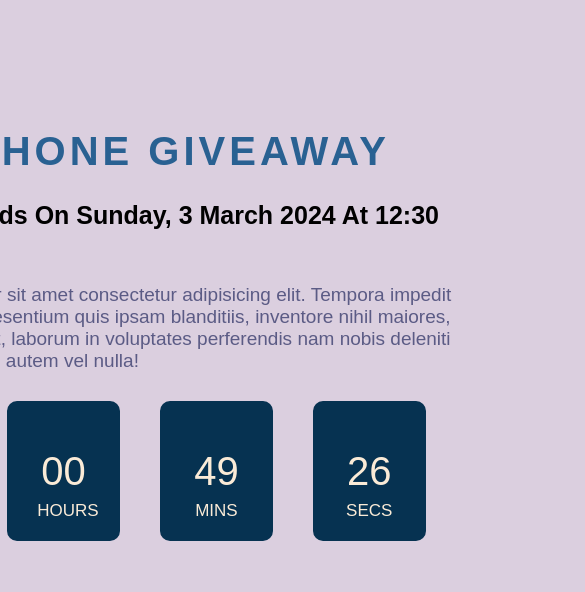
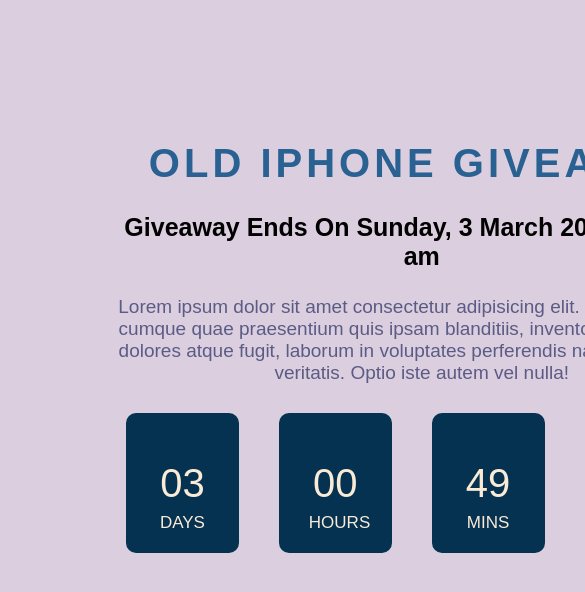
Before and after one commit to Romoluwa/countdown, a plain HTML site: page index.html in a window 390 px wide. Shown: the part 842-1434 px from the top of the page, 585 px wide, since content can reach past the window. Drawn offline with Linux system fonts and the light colour scheme.

Commit message:
i added if

```diff
--- a/css/style.css
+++ b/css/style.css
@@ -6,18 +6,19 @@ body{
 
 .container{
     display: flex;
+    flex-wrap: wrap;
     justify-items: center;
     position: absolute;
     align-items:center ;
     padding: 150px 100px;
     width: 100px;
-
-
 }
-     .image{
-    text-align:left ;
+.image{
+     text-align:left ;
     padding: 50px;
     margin: 70px;
+    display: flex;
+    justify-content: center;
 }
 
  img{
@@ -25,6 +26,8 @@ body{
 }
 .content{
     align-items: center;
+    text-align: center;
+    padding: 16px;
 }
 h1{
     font-size: 40px;
@@ -40,12 +43,11 @@ p{
 .launch-time{
 display: flex;
  position: relative;
-/* align-items: center; */
+ align-items: center;
 justify-content: space-around;
 }
 .launch-time div{
     margin:10px;
-    /* display: inline-block;  */
     flex-basis:100% ;
     align-items: center;
     min-width: 50px;
@@ -62,13 +64,14 @@ justify-content: space-around;
     text-align: center;
     color: antiquewhite;
     line-height: 0px;
+    display: inline-block;
+
 
 }
 .launch-time div span{
     font-size: 17px ;
 
 }
-
 
 .launch-time div p{
     font-size: 40px;
@@ -78,10 +81,10 @@ justify-content: space-around;
     height: 59px;
     text-align: left;
 }
-@media(max-width:720px) {
+   @media screen and (max-width:300px) {
     .container{
-        display: flex;
-        flex-direction: column;
+         display: block;
+
     }
 
 }
```
